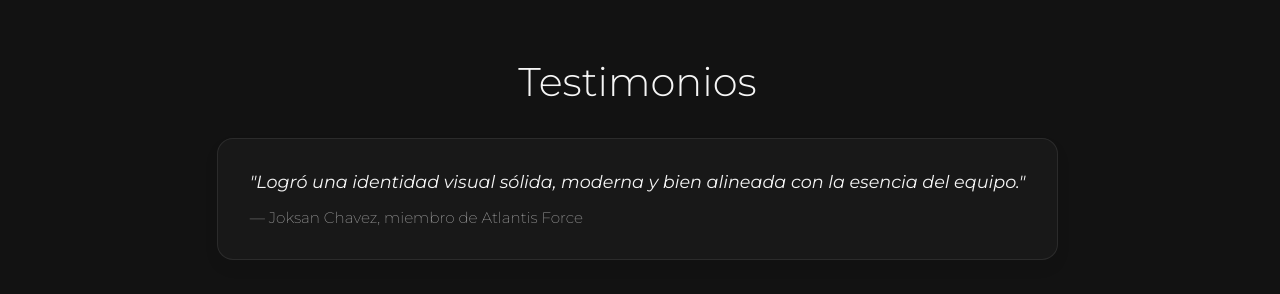
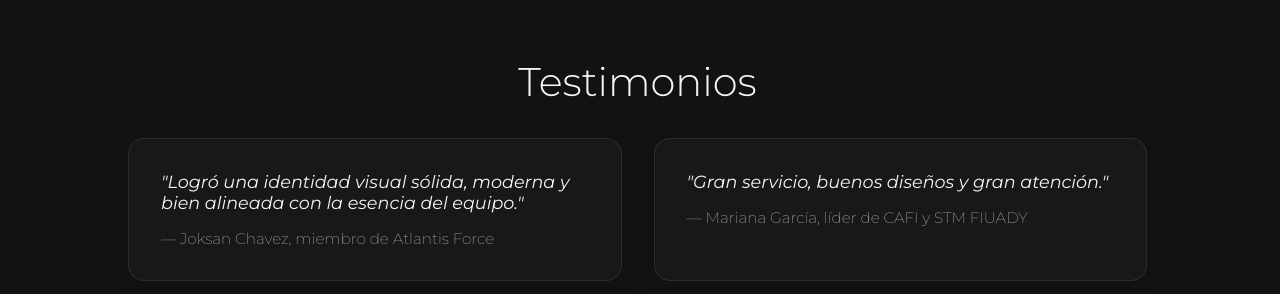
Before and after one commit to Edward5126/Portafolio-E-nnovaDesign, a plain HTML site: page index.html in a window 1280 px wide. Shown: the part 3500-3794 px from the top of the page. Drawn offline with Linux system fonts and the light colour scheme; files whose address does not match are found by name.

Commit message:
2.2 Manifest actualizado

```diff
--- a/index.html
+++ b/index.html
@@ -161,6 +161,10 @@
             <p class="Cita">"Logró una identidad visual sólida, moderna y bien alineada con la esencia del equipo."</p>
             <p class="Autor">— Joksan Chavez, miembro de Atlantis Force</p>
           </div>
+          <div class="Testimonio">
+            <p class="Cita">"Gran servicio, buenos diseños y gran atención."</p>
+            <p class="Autor">— Mariana García, líder de CAFI y STM FIUADY</p>
+          </div>
         </div>
 
         <div class="CarruselEmpresas">
```
Also changed, not shown: IMG/maskable_icon_x192.png (added), IMG/maskable_icon_x512.png (added), manifest.json.
